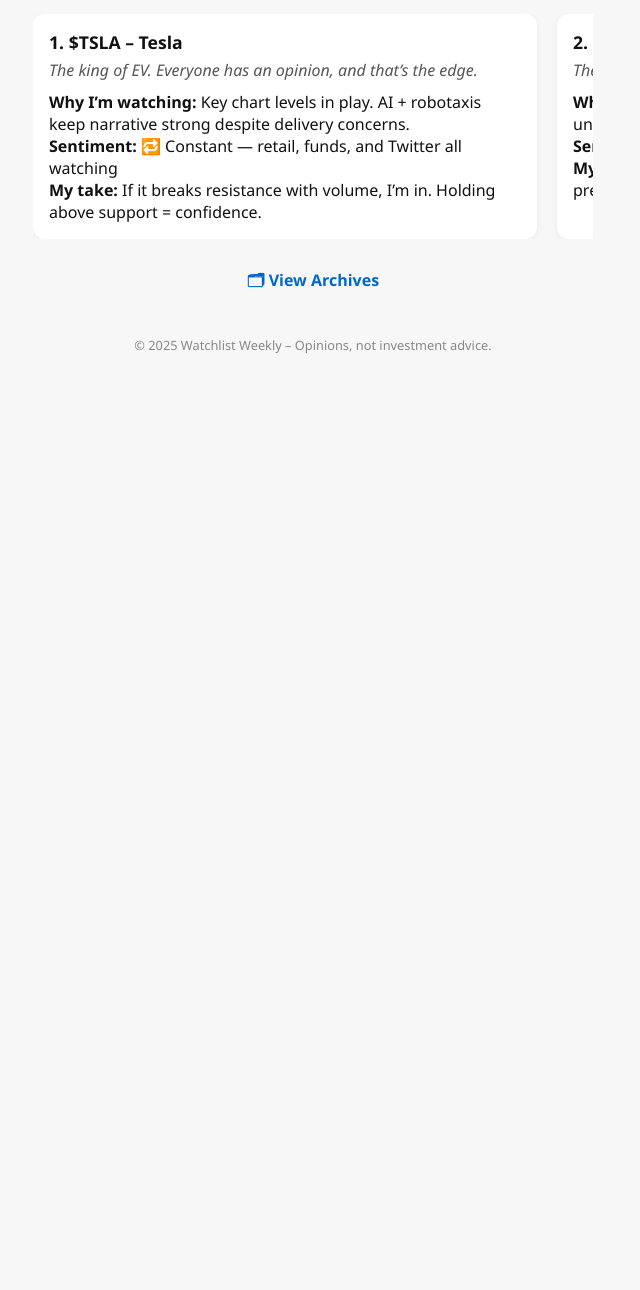
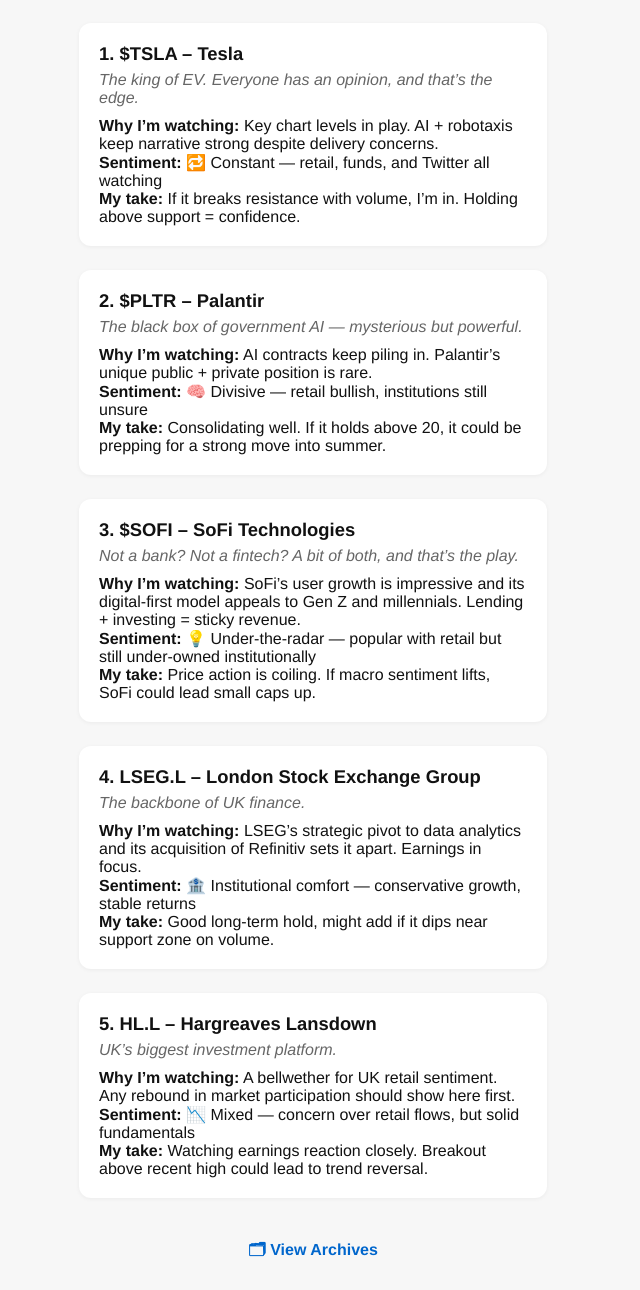
Before and after one commit to Aryx8080/Watchlist-Weekly, a plain HTML site: page index.html in a window 1280 px wide. Shown: the part 79-1369 px from the top of the page, without its empty margins (327-967 px from the left). Before the commit the page ends 800 px from the top, so only its background shows below. Drawn offline with Linux system fonts and the light colour scheme.

Commit message:
Update index.html

```diff
--- a/index.html
+++ b/index.html
@@ -11,56 +11,50 @@
       box-sizing: border-box;
     }
     body {
-      font-family: 'Segoe UI', sans-serif;
+      font-family: 'Helvetica Neue', sans-serif;
       background-color: #f7f7f7;
       color: #111;
-      max-width: 600px;
+      max-width: 500px;
       margin: auto;
-      padding: 20px;
+      padding: 20px 16px;
     }
     header {
       text-align: center;
-      margin-bottom: 30px;
+      margin-bottom: 40px;
     }
     header h1 {
-      font-size: 2rem;
-    }
-    .slider {
-      display: flex;
-      overflow-x: auto;
-      scroll-snap-type: x mandatory;
-      -webkit-overflow-scrolling: touch;
-      gap: 20px;
+      font-size: 2.2rem;
+      font-weight: 600;
     }
     .stock {
-      flex: 0 0 90%;
-      scroll-snap-align: start;
       background: white;
-      padding: 16px;
+      padding: 20px;
       border-radius: 12px;
-      box-shadow: 0 2px 8px rgba(0,0,0,0.05);
+      box-shadow: 0 1px 4px rgba(0,0,0,0.05);
+      margin-bottom: 24px;
     }
     .stock strong {
-      font-size: 1.1rem;
+      font-size: 1.15rem;
       display: block;
-      margin-bottom: 5px;
+      margin-bottom: 6px;
     }
     .meta {
       font-style: italic;
-      color: #555;
+      color: #666;
       margin-bottom: 10px;
     }
     .label {
-      font-weight: bold;
+      font-weight: 600;
     }
     .archive-link {
       text-align: center;
-      margin-top: 30px;
+      margin-top: 40px;
     }
     .archive-link a {
       color: #0066cc;
       text-decoration: none;
       font-weight: bold;
+      font-size: 1rem;
     }
     footer {
       text-align: center;
@@ -75,7 +69,6 @@
     <h1>📈 Watchlist Weekly</h1>
   </header>
 
-  <section class="slider">
   <div class="stock">
     <strong>1. $TSLA – Tesla</strong>
     <div class="meta">The king of EV. Everyone has an opinion, and that’s the edge.</div>
@@ -92,8 +85,29 @@
     <p><span class="label">My take:</span> Consolidating well. If it holds above 20, it could be prepping for a strong move into summer.</p>
   </div>
 
-    <!-- Add more stock slides here -->
-  </section>
+  <div class="stock">
+    <strong>3. $SOFI – SoFi Technologies</strong>
+    <div class="meta">Not a bank? Not a fintech? A bit of both, and that’s the play.</div>
+    <p><span class="label">Why I’m watching:</span> SoFi’s user growth is impressive and its digital-first model appeals to Gen Z and millennials. Lending + investing = sticky revenue.</p>
+    <p><span class="label">Sentiment:</span> 💡 Under-the-radar — popular with retail but still under-owned institutionally</p>
+    <p><span class="label">My take:</span> Price action is coiling. If macro sentiment lifts, SoFi could lead small caps up.</p>
+  </div>
+
+  <div class="stock">
+    <strong>4. LSEG.L – London Stock Exchange Group</strong>
+    <div class="meta">The backbone of UK finance.</div>
+    <p><span class="label">Why I’m watching:</span> LSEG’s strategic pivot to data analytics and its acquisition of Refinitiv sets it apart. Earnings in focus.</p>
+    <p><span class="label">Sentiment:</span> 🏦 Institutional comfort — conservative growth, stable returns</p>
+    <p><span class="label">My take:</span> Good long-term hold, might add if it dips near support zone on volume.</p>
+  </div>
+
+  <div class="stock">
+    <strong>5. HL.L – Hargreaves Lansdown</strong>
+    <div class="meta">UK’s biggest investment platform.</div>
+    <p><span class="label">Why I’m watching:</span> A bellwether for UK retail sentiment. Any rebound in market participation should show here first.</p>
+    <p><span class="label">Sentiment:</span> 📉 Mixed — concern over retail flows, but solid fundamentals</p>
+    <p><span class="label">My take:</span> Watching earnings reaction closely. Breakout above recent high could lead to trend reversal.</p>
+  </div>
 
   <div class="archive-link">
     <p><a href="archive.html">🗂 View Archives</a></p>
```
Lines whose indentation alone changed are shown as unchanged.
